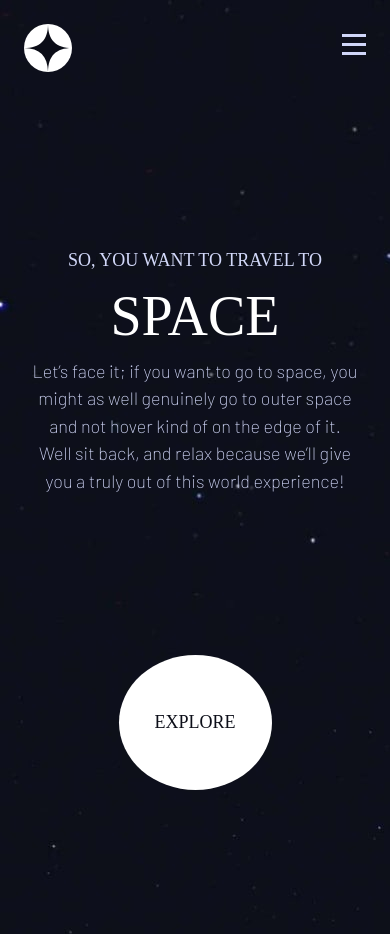
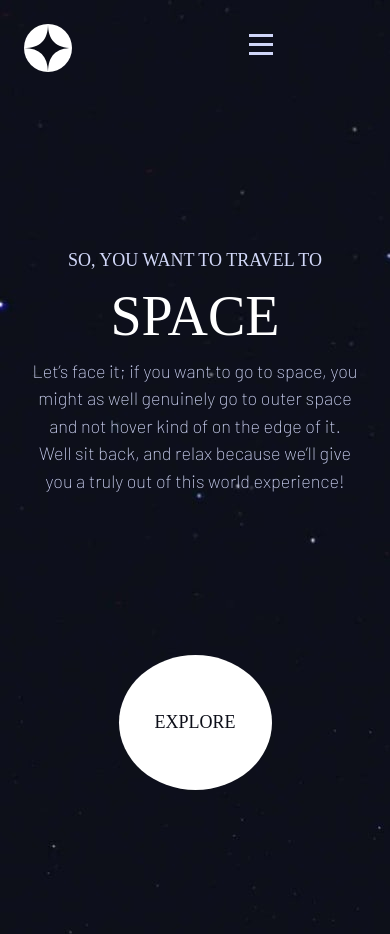
Before and after one commit to phil0452/spacetourismreact, a React (Vite) app: page / in a window 390 px wide. Built offline with nearby package versions, Linux system fonts and the light colour scheme; a web font is replaced by a local one.

Commit message:
Update navigation.css

```diff
--- a/src/components/navigation.css
+++ b/src/components/navigation.css
@@ -60,7 +60,8 @@ backdrop-filter: blur(1.5rem);
   display: block;
   position: absolute;
   z-index: 2000;
-  right: 1.5rem;
+  /*right: 1.5rem;*/
+    right: 30%;
   top: 2rem;
   background: transparent;
   border: 0;
@@ -139,4 +140,5 @@ backdrop-filter: blur(1.5rem);
     /* margin block is the same as margin-top and margin-bottom together */
     margin-block: 2rem;
   }
+
 }
```
